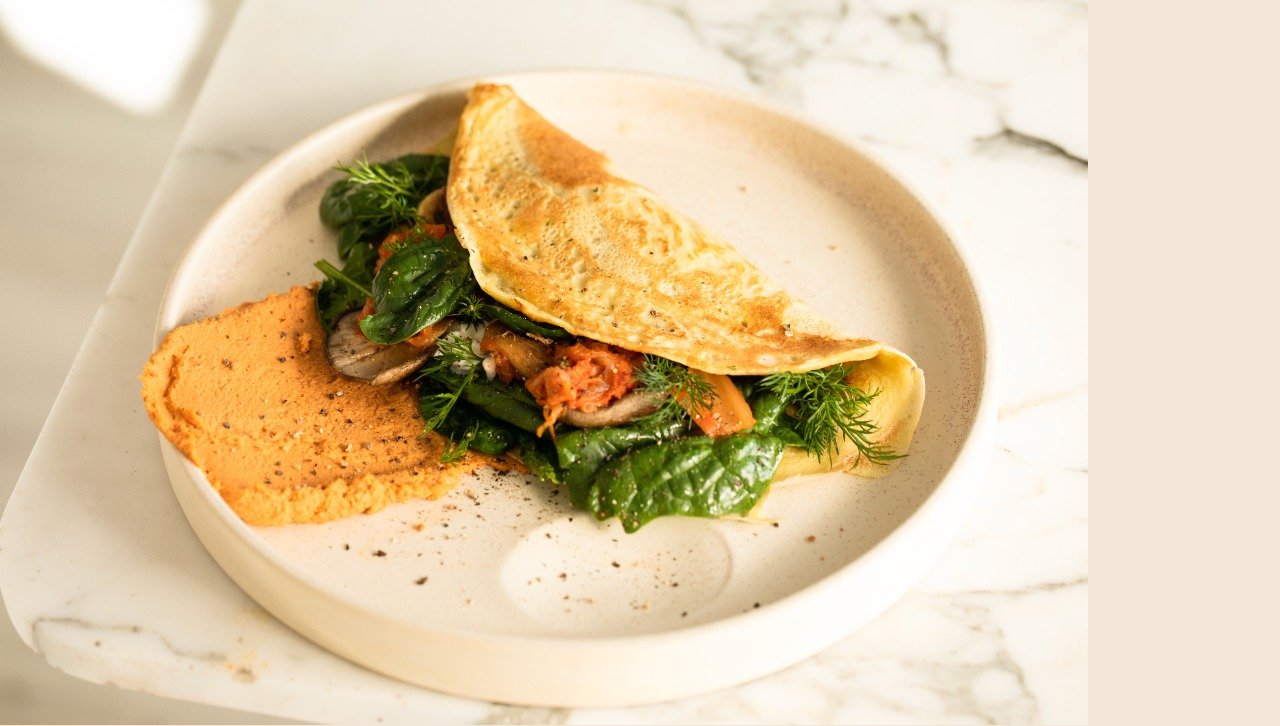
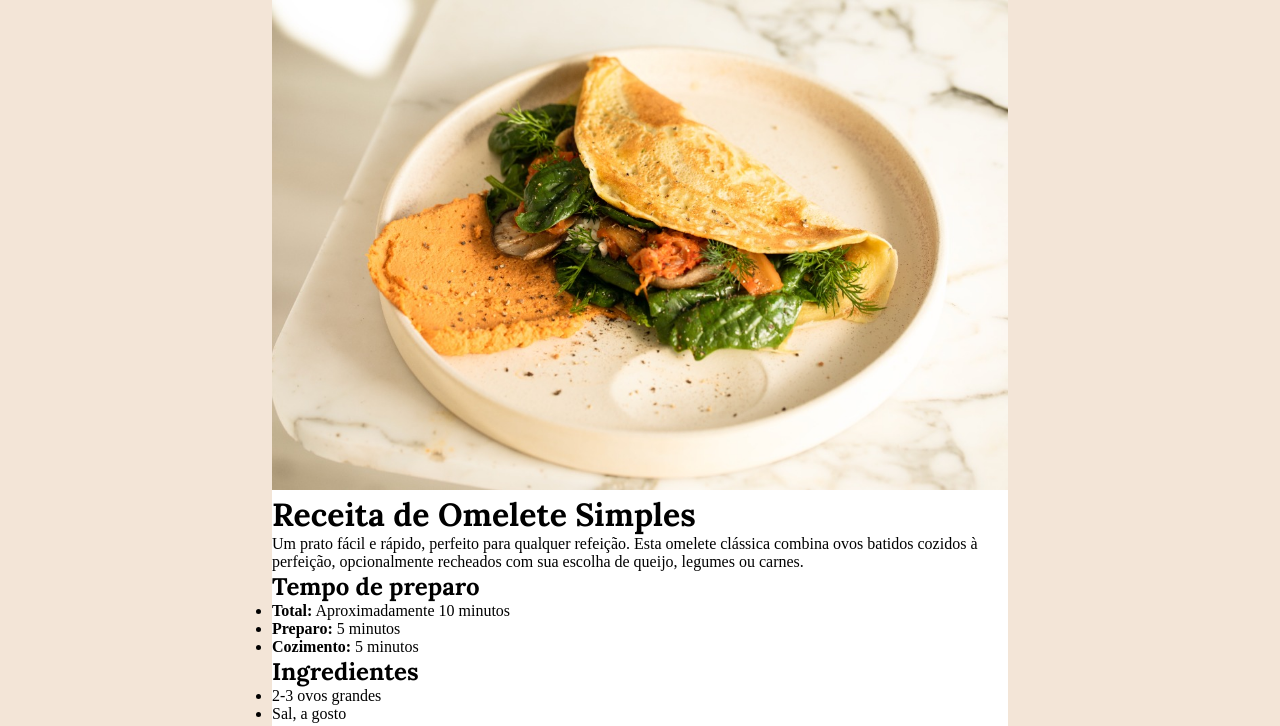
Before and after one commit to VictorRaphael14/Receitas, a plain HTML site: page index.html in a window 1280 px wide. Shown: the top 726 px of the page. Drawn offline with Linux system fonts and the light colour scheme.

Commit message:
Segundo commit do HTML

```diff
--- a/style.css
+++ b/style.css
@@ -7,3 +7,17 @@
 body {
     background-color: #f3e5d7;
 }
+
+body > div {
+    background-color: #fff;
+    max-width: 736px;
+    margin-inline: auto;
+}
+
+div img {
+    width: 100%;
+}
+
+h1, h2 {
+    font-family: 'lora', serif;
+}
```
